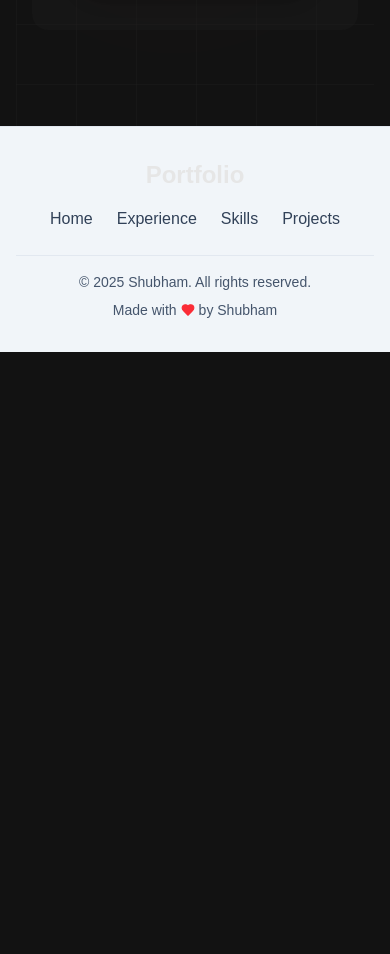
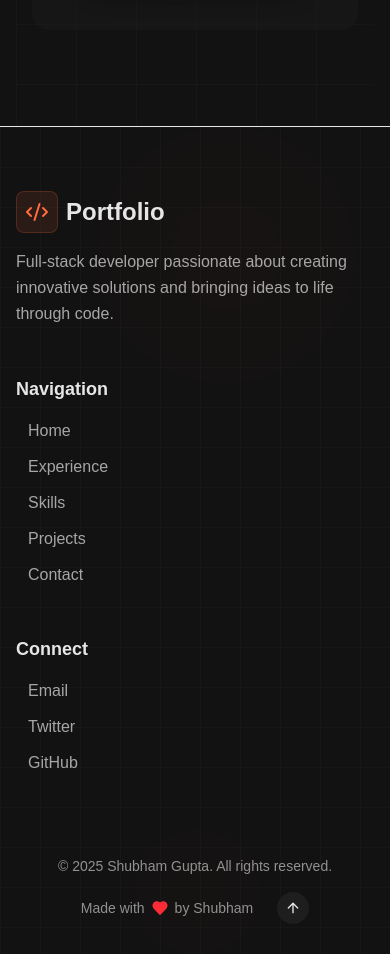
Before and after one commit to shubGupta10/My-Portfolio-, a Next.js app: page / in a window 390 px wide. Shown: the part 10742-11696 px from the top of the page. Before the commit the page ends 11094 px from the top, so only its background shows below. Built offline with nearby package versions, Linux system fonts and the light colour scheme.

Commit message:
Refactor Footer component: enhance layout, add animations, and improve responsiveness with new styling and social links

```diff
--- a/app/components/Footer.jsx
+++ b/app/components/Footer.jsx
@@ -1,48 +1,179 @@
-import { Heart } from "lucide-react"
+"use client"
+
+import { useRef } from "react"
+import { motion, useInView } from "framer-motion"
+import { Heart, ArrowUp, Code2 } from "lucide-react"
 import Link from "next/link"
 
 const Footer = () => {
   const currentYear = new Date().getFullYear()
+  const sectionRef = useRef(null)
+  const isInView = useInView(sectionRef, { once: true, threshold: 0.1 })
 
   const navLinks = [
     { name: "Home", url: "/" },
     { name: "Experience", url: "/#experience" },
     { name: "Skills", url: "/#skills" },
     { name: "Projects", url: "/#projects" },
+    { name: "Contact", url: "/#cta" },
   ]
 
+  const socialLinks = [
+    { name: "Email", url: "mailto:shubhamkgupta720@gmail.com" },
+    { name: "Twitter", url: "https://x.com/i_m_shubham45" },
+    { name: "GitHub", url: "https://github.com/shubGupta10" },
+  ]
+
+  const scrollToTop = () => {
+    window.scrollTo({ top: 0, behavior: "smooth" })
+  }
+
+  const containerVariants = {
+    hidden: { opacity: 0, y: 60 },
+    visible: {
+      opacity: 1,
+      y: 0,
+      transition: {
+        duration: 0.6,
+        staggerChildren: 0.1,
+      },
+    },
+  }
+
+  const itemVariants = {
+    hidden: { opacity: 0, y: 20 },
+    visible: {
+      opacity: 1,
+      y: 0,
+      transition: { duration: 0.4 },
+    },
+  }
+
   return (
-    <footer className="w-full py-8 px-4 sm:px-8 bg-slate-100 dark:bg-[#000000] border-t border-slate-200 dark:border-slate-800">
-      <div className="max-w-7xl mx-auto">
-        <div className="flex flex-col md:flex-row justify-between items-center mb-6">
-          {/* Logo */}
-          <Link href="/" className="text-2xl font-bold mb-4 md:mb-0">
+    <footer ref={sectionRef} className="w-full bg-[var(--background)] relative border-t border-[var(--border)]">
+      {/* Background elements */}
+      <div className="absolute inset-0 opacity-10">
+        <div className="absolute top-0 left-1/4 w-64 h-64 bg-[var(--primary)]/20 rounded-full blur-3xl" />
+        <div className="absolute bottom-0 right-1/4 w-48 h-48 bg-[var(--primary)]/15 rounded-full blur-3xl" />
+      </div>
+
+      {/* Grid pattern */}
+      <div className="absolute inset-0 opacity-5">
+        <svg className="w-full h-full" xmlns="http://www.w3.org/2000/svg">
+          <defs>
+            <pattern id="footer-grid" width="40" height="40" patternUnits="userSpaceOnUse">
+              <path d="M 40 0 L 0 0 0 40" fill="none" stroke="currentColor" strokeWidth="1" />
+            </pattern>
+          </defs>
+          <rect width="100%" height="100%" fill="url(#footer-grid)" className="text-[var(--primary)]" />
+        </svg>
+      </div>
+
+      <div className="max-w-7xl mx-auto px-4 sm:px-6 lg:px-8 relative z-10">
+        <motion.div
+          variants={containerVariants}
+          initial="hidden"
+          animate={isInView ? "visible" : "hidden"}
+          className="py-16"
+        >
+          {/* Main Footer Content */}
+          <div className="grid grid-cols-1 md:grid-cols-3 gap-12 mb-12">
+            {/* Brand Section */}
+            <motion.div variants={itemVariants} className="space-y-4">
+              <Link href="/" className="inline-flex items-center gap-2 group">
+                <div className="p-2 rounded-lg bg-[var(--primary)]/10 text-[var(--primary)] border border-[var(--primary)]/20 group-hover:bg-[var(--primary)] group-hover:text-[var(--primary-foreground)] transition-all duration-300">
+                  <Code2 size={24} />
+                </div>
+                <span className="text-2xl font-bold text-[var(--foreground)] group-hover:text-[var(--primary)] transition-colors">
                   Portfolio
+                </span>
               </Link>
+              <p className="text-[var(--foreground)]/70 leading-relaxed max-w-sm">
+                Full-stack developer passionate about creating innovative solutions and bringing ideas to life through
+                code.
+              </p>
+            </motion.div>
 
             {/* Navigation Links */}
+            <motion.div variants={itemVariants} className="space-y-4">
+              <h3 className="text-lg font-semibold text-[var(--foreground)] mb-4">Navigation</h3>
               <nav>
-            <ul className="flex flex-wrap gap-6">
+                <ul className="space-y-3">
                   {navLinks.map((link, index) => (
-                <li key={index}>
-                  <Link href={link.url} className="text-slate-700 dark:text-slate-300 hover:text-blue-600 dark:hover:text-blue-400 transition-colors">
+                    <motion.li key={index} variants={itemVariants} whileHover={{ x: 4 }} transition={{ duration: 0.2 }}>
+                      <Link
+                        href={link.url}
+                        className="text-[var(--foreground)]/70 hover:text-[var(--primary)] transition-colors duration-300 flex items-center gap-2 group"
+                      >
+                        <div className="w-1 h-1 bg-[var(--primary)] rounded-full opacity-0 group-hover:opacity-100 transition-opacity" />
                         {link.name}
                       </Link>
-                </li>
+                    </motion.li>
                   ))}
                 </ul>
               </nav>
+            </motion.div>
+
+            {/* Contact & Social */}
+            <motion.div variants={itemVariants} className="space-y-4">
+              <h3 className="text-lg font-semibold text-[var(--foreground)] mb-4">Connect</h3>
+              <div className="space-y-3">
+                {socialLinks.map((social, index) => (
+                  <motion.div key={index} variants={itemVariants} whileHover={{ x: 4 }} transition={{ duration: 0.2 }}>
+                    <a
+                      href={social.url}
+                      target={social.name !== "Email" ? "_blank" : undefined}
+                      rel={social.name !== "Email" ? "noopener noreferrer" : undefined}
+                      className="text-[var(--foreground)]/70 hover:text-[var(--primary)] transition-colors duration-300 flex items-center gap-2 group"
+                    >
+                      <div className="w-1 h-1 bg-[var(--primary)] rounded-full opacity-0 group-hover:opacity-100 transition-opacity" />
+                      {social.name}
+                    </a>
+                  </motion.div>
+                ))}
+              </div>
+            </motion.div>
           </div>
 
-        {/* Copyright and Made With */}
-        <div className="pt-4 border-t border-slate-200 dark:border-slate-800 flex flex-col sm:flex-row justify-between items-center">
-          <p className="text-slate-600 dark:text-slate-400 text-sm">
-            © {currentYear} Shubham. All rights reserved.
-          </p>
-          <p className="text-slate-600 dark:text-slate-400 text-sm flex items-center mt-2 sm:mt-0">
-            Made with <Heart size={14} className="mx-1 text-red-500" fill="currentColor" /> by Shubham
-          </p>
+          {/* Divider */}
+          <motion.div
+            variants={itemVariants}
+            className="h-px bg-gradient-to-r from-transparent via-[var(--border)] to-transparent mb-8"
+          />
+
+          {/* Bottom Section */}
+          <motion.div variants={itemVariants} className="flex flex-col sm:flex-row justify-between items-center gap-4">
+            <p className="text-[var(--foreground)]/60 text-sm">© {currentYear} Shubham Gupta. All rights reserved.</p>
+
+            <div className="flex items-center gap-6">
+              <motion.p
+                className="text-[var(--foreground)]/60 text-sm flex items-center gap-2"
+                whileHover={{ scale: 1.05 }}
+                transition={{ duration: 0.2 }}
+              >
+                Made with{" "}
+                <motion.span
+                  animate={{ scale: [1, 1.2, 1] }}
+                  transition={{ duration: 1.5, repeat: Number.POSITIVE_INFINITY }}
+                >
+                  <Heart size={14} className="text-red-500" fill="currentColor" />
+                </motion.span>{" "}
+                by Shubham
+              </motion.p>
+
+              {/* Back to Top Button */}
+              <motion.button
+                onClick={scrollToTop}
+                className="p-2 rounded-full bg-[var(--muted)] text-[var(--muted-foreground)] hover:bg-[var(--primary)] hover:text-[var(--primary-foreground)] transition-all duration-300 group"
+                whileHover={{ y: -2 }}
+                whileTap={{ scale: 0.95 }}
+                aria-label="Back to top"
+              >
+                <ArrowUp size={16} className="group-hover:-translate-y-0.5 transition-transform" />
+              </motion.button>
             </div>
+          </motion.div>
+        </motion.div>
       </div>
     </footer>
   )
```
Lines whose indentation alone changed are shown as unchanged.
